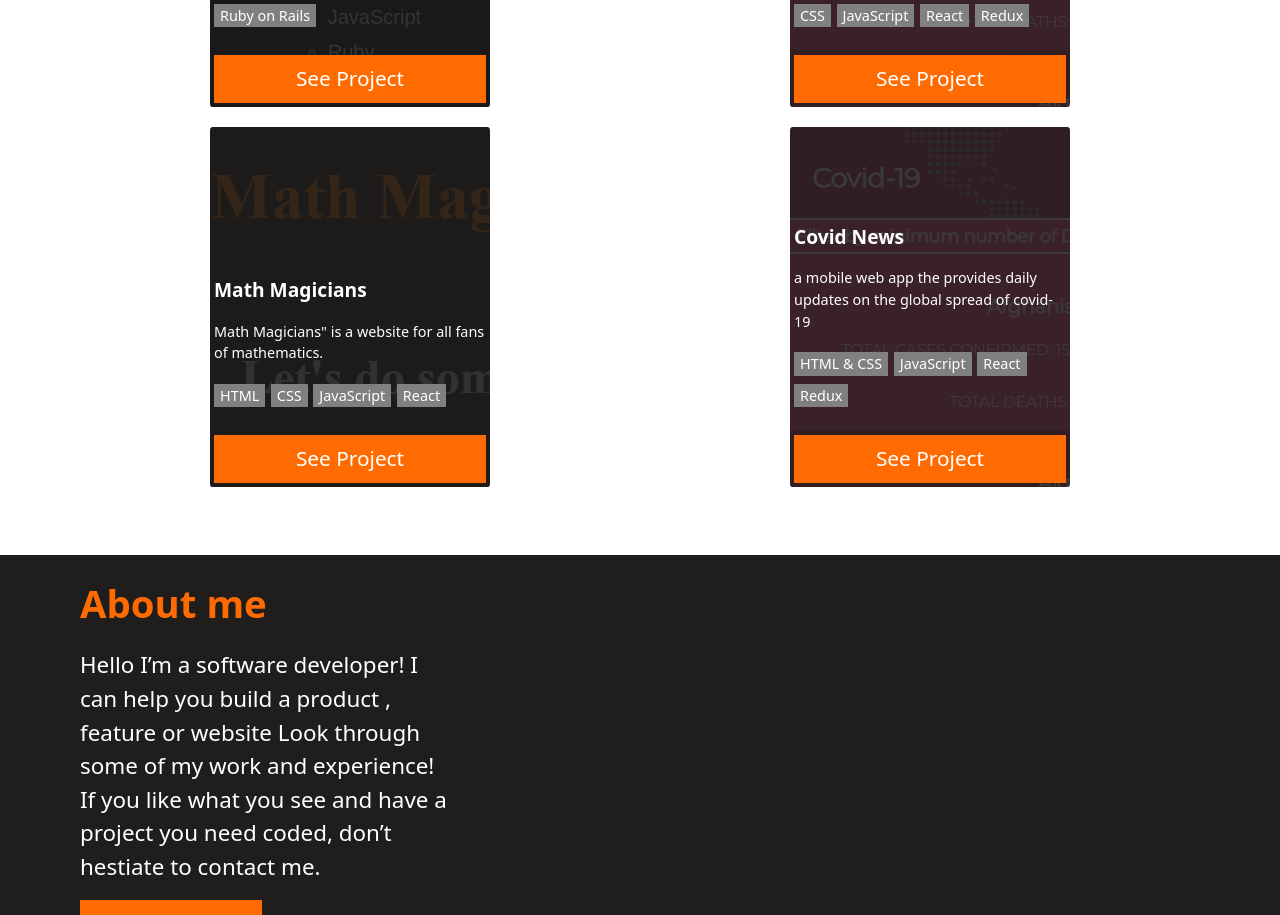
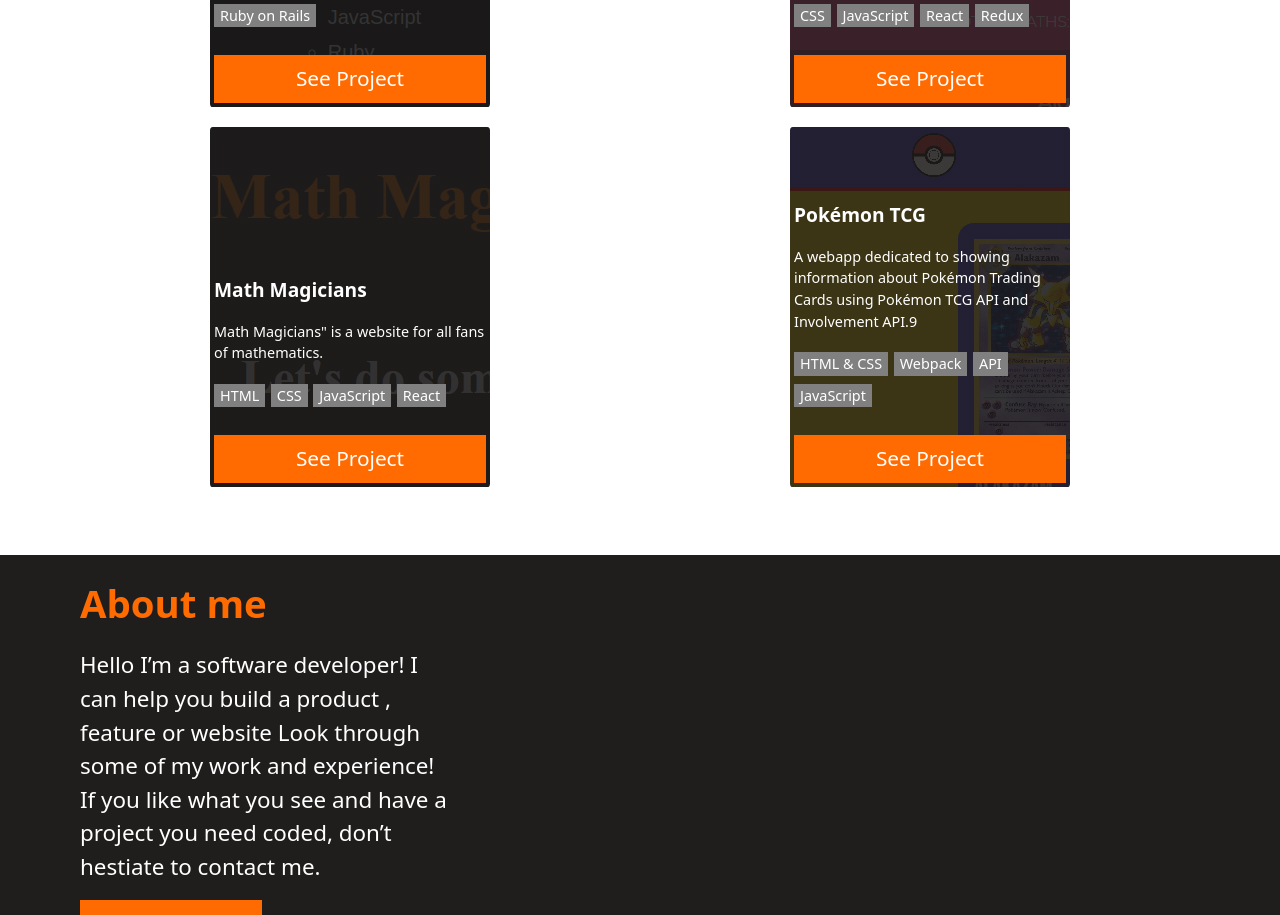
Before and after one commit to tiagorahal/portfolio-page, a React (Create React App) app: page / in a window 1280 px wide. Shown: the part 1564-2479 px from the top of the page. Built offline with nearby package versions, Linux system fonts and the light colour scheme.

Commit message:
Fix update projects

```diff
--- a/src/components/projectComponent/projectComponent.js
+++ b/src/components/projectComponent/projectComponent.js
@@ -41,14 +41,14 @@ const mockDataTwo = [
     keys: 'three',
   },
   {
-    projectTitle: 'Covid News',
-    projectText: 'a mobile web app the provides daily updates on the global spread of covid-19',
+    projectTitle: 'Pokémon TCG',
+    projectText: 'A webapp dedicated to showing information about Pokémon Trading Cards using Pokémon TCG API and Involvement API.9',
     projectClass: 'projectFour inner-content d-flex flex-column justify-content-end p-1',
     firstButton: 'HTML & CSS',
-    secondButton: 'JavaScript',
-    thirdButton: 'React',
-    fourthButton: 'Redux',
-    projectLink: 'https://github.com/tiagorahal/covid-tracker',
+    secondButton: 'Webpack',
+    thirdButton: 'API',
+    fourthButton: 'JavaScript',
+    projectLink: 'https://github.com/tiagorahal/pokemon-tcg',
     keys: 'four',
   },
 
--- a/src/styles/projectBottom.css
+++ b/src/styles/projectBottom.css
@@ -18,6 +18,6 @@
 }
 
 .projectFour {
-  background: linear-gradient(#1c1a19dc 100%, rgba(0, 0, 0, 0.5) 100%), url("../assets/images/covid-app.png");
+  background: linear-gradient(#1c1a19dc 100%, rgba(0, 0, 0, 0.5) 100%), url("../assets/images/pokemon.png");
   border-radius: 1%;
 }
```
